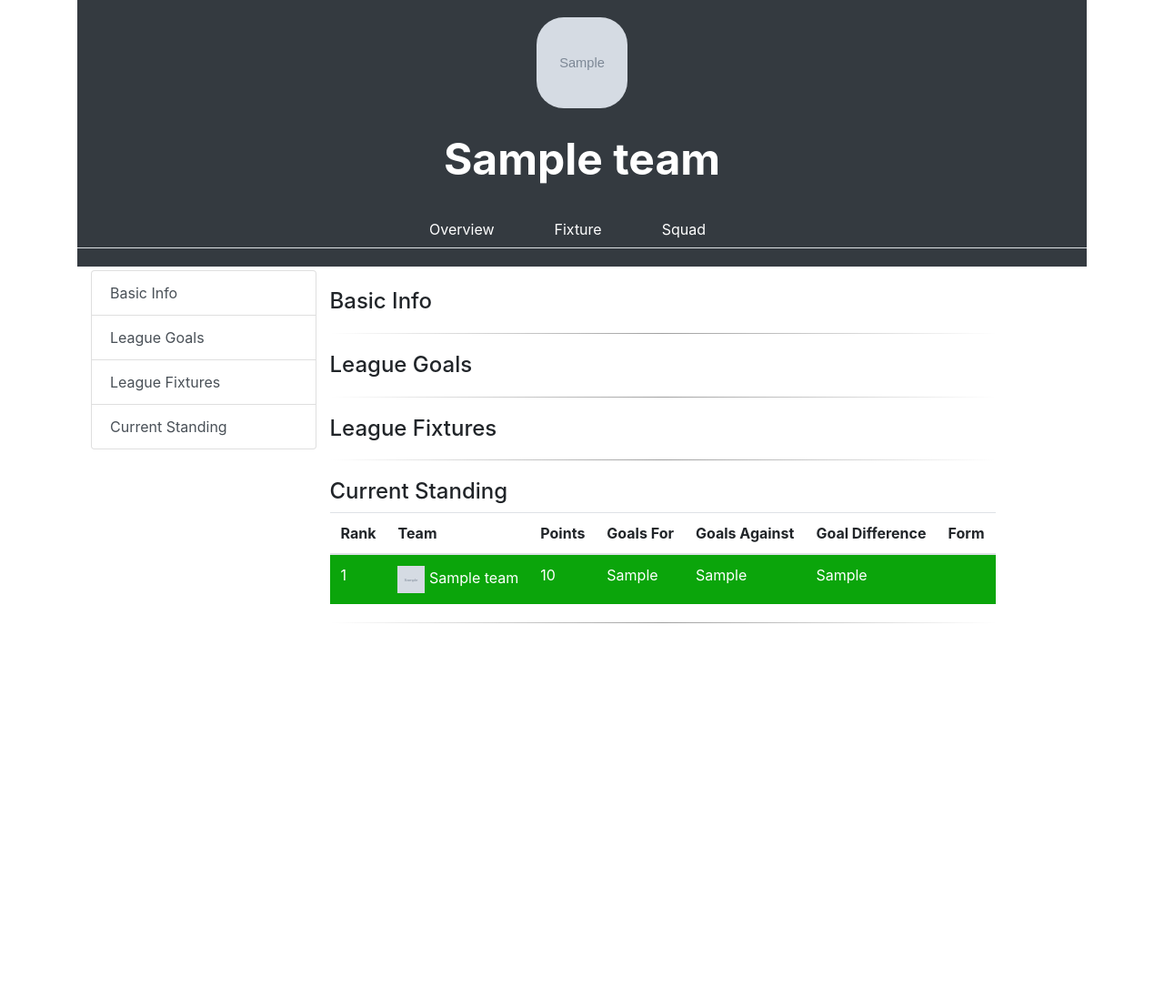
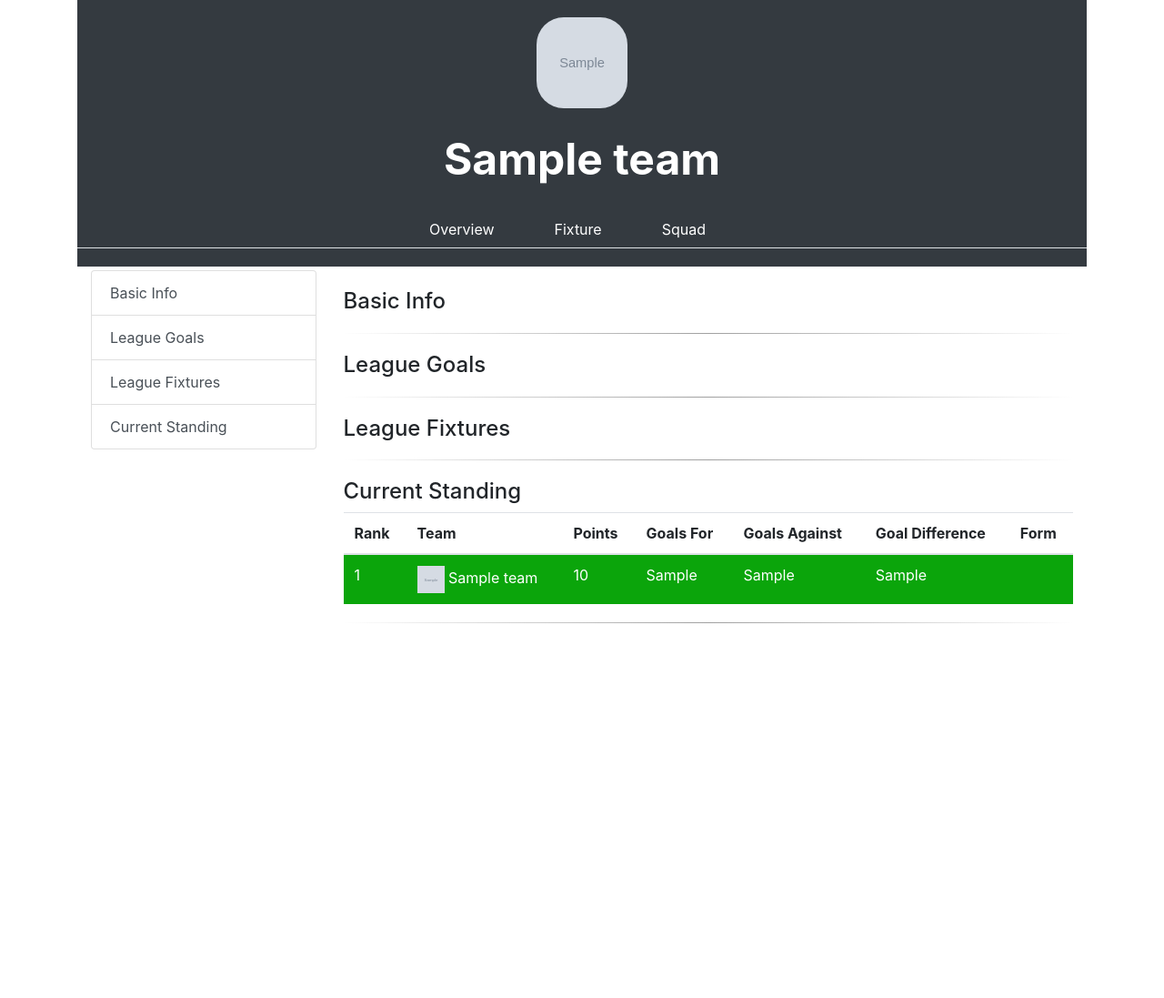
Before and after one commit to Fuyu0930/PassNGoal, a Flask app: template PassNGoalBlog/templates/team_overview.html in a window 1280 px wide. Shown: the part 57-1154 px from the top of the page at 91% size. Run offline with Flask 3, Linux system fonts and the light colour scheme; the template is opened without the code that fills it: most values are stand-ins (such as "Sample title", 1, 10 or a date in 2020); grey boxes marked "Sample" are stand-in pictures; parts of the project's set-up code (start-up, migrations or seed data) failed here and were passed over.

Commit message:
Change column value

```diff
--- a/PassNGoalBlog/templates/team_overview.html
+++ b/PassNGoalBlog/templates/team_overview.html
@@ -89,6 +89,7 @@
             </div>
         </div>
 
+        <div class="col-md-9">
             <div data-bs-spy="scroll" data-bs-target="#league_stat" data-bs-offset="0" class="scrollspy-example" tabindex="0">
                 <!-- Section 1 -->
                 <div class="section">
@@ -165,6 +166,7 @@
 
             </div>
         </div>
+    </div>
 
 
 
```
Lines whose indentation alone changed are shown as unchanged.
